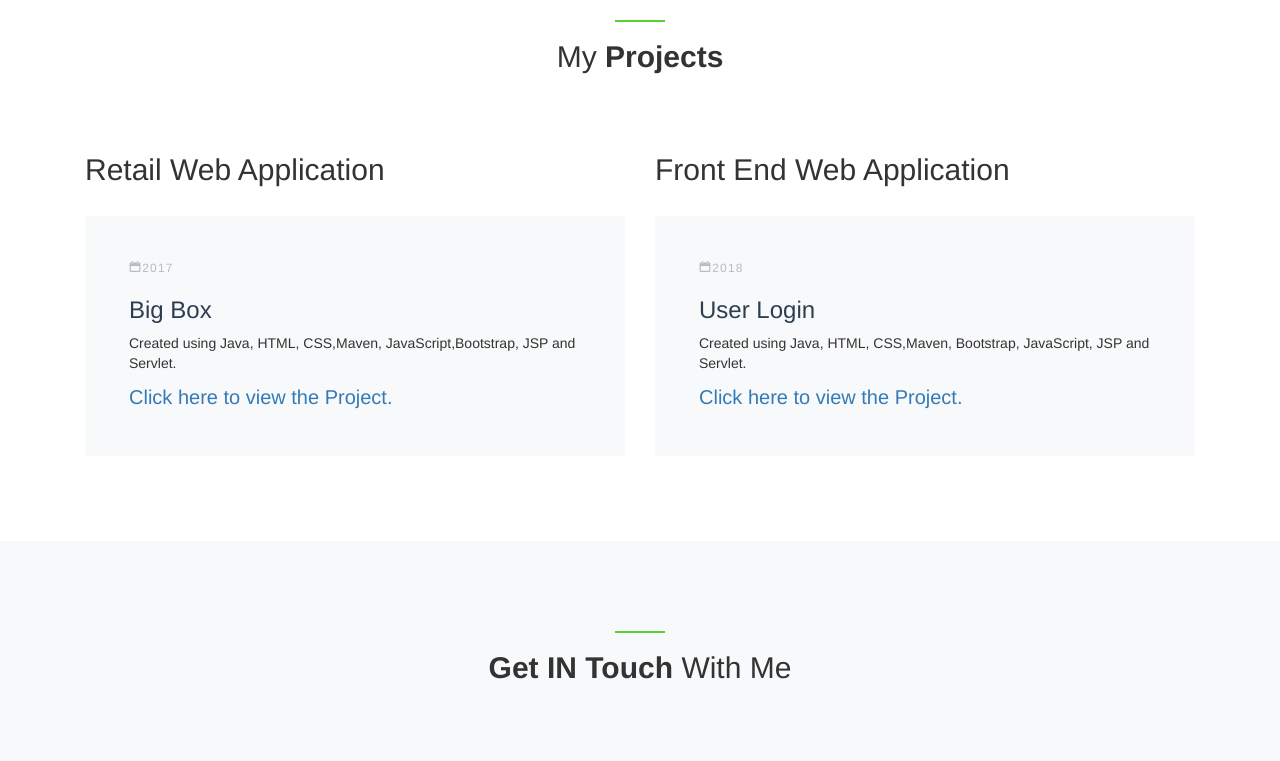
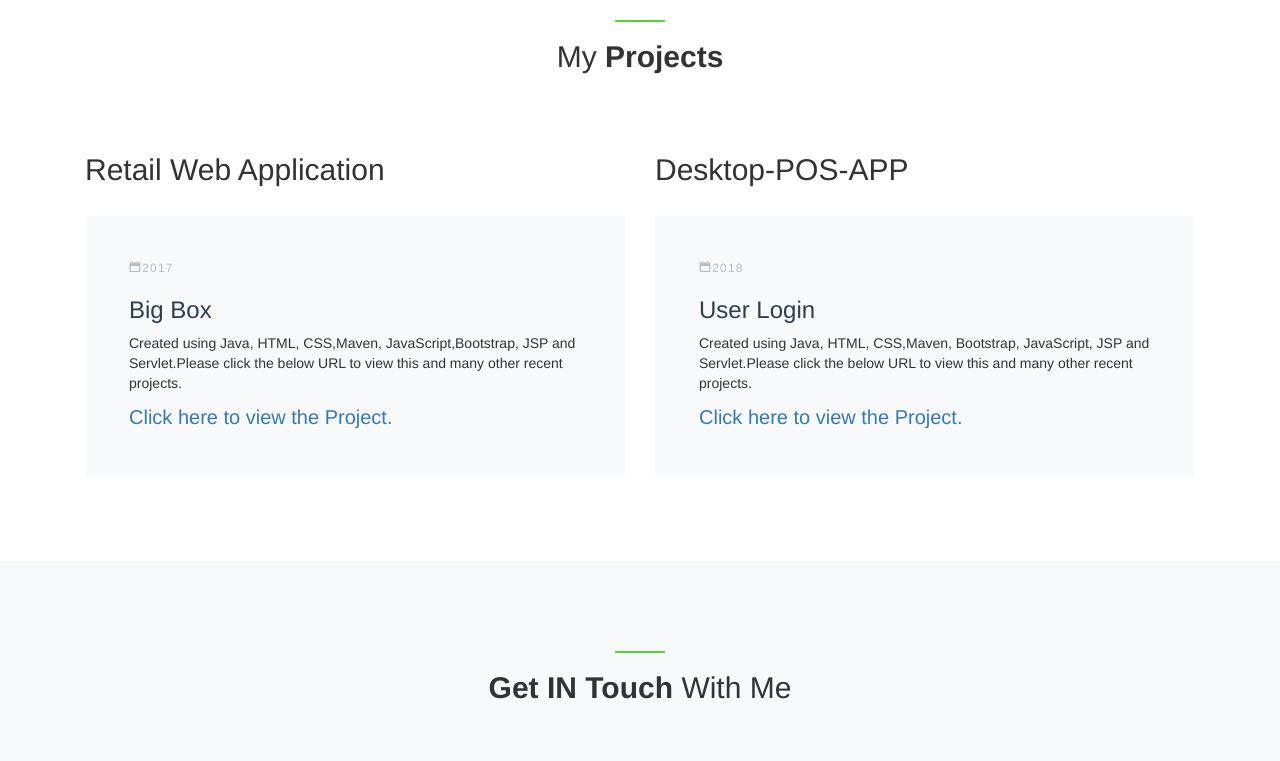
Before and after one commit to rajg2023/careerportfolio, a plain HTML site: page index.html in a window 1280 px wide. Shown: the part 5976-6737 px from the top of the page. Drawn offline with nearby package versions, Linux system fonts and the light colour scheme; files whose address does not match are found by name.

Commit message:
tested the urls

```diff
--- a/index.html
+++ b/index.html
@@ -430,17 +430,17 @@ Overall, Raj possesses a comprehensive skill set encompassing application analys
             <div class="resume-item mb-4 site-section bg-light">
               <span class="date"><span class="icon-calendar"></span>2017</span>
               <h3 >Big Box</h3>
-              <p>Created using Java, HTML, CSS,Maven, JavaScript,Bootstrap, JSP and Servlet.</p>
-              <span class="school"><a href="" target="_blank">Click here to view the Project.</a></span>
+              <p>Created using Java, HTML, CSS,Maven, JavaScript,Bootstrap, JSP and Servlet.Please click the below URL to view this and many other recent projects.</p>
+              <span class="school"><a href="https://github.com/rajg2023/Big-Box-Web-Application-Java" target="_blank">Click here to view the Project.</a></span>
             </div>
           </div>
           <div class="col-md-6">
-            <h2 class="mb-5">Front End Web Application</h2>
+            <h2 class="mb-5">Desktop-POS-APP</h2>
             <div class="resume-item mb-4 site-section bg-light">
              <span class="date"><span class="icon-calendar"></span>2018</span>
               <h3>User Login</h3>
-			  <p>Created using Java, HTML, CSS,Maven, Bootstrap, JavaScript, JSP and Servlet. </p>
-              <span class="school"><a href="login.jsp" target="_blank">Click here to view the Project.</a></span>
+			  <p>Created using Java, HTML, CSS,Maven, Bootstrap, JavaScript, JSP and Servlet.Please click the below URL to view this and many other recent projects.</p>
+              <span class="school"><a href="https://github.com/rajg2023/Desktop-POS-APP" target="_blank">Click here to view the Project.</a></span>
             </div>
 
 
```
